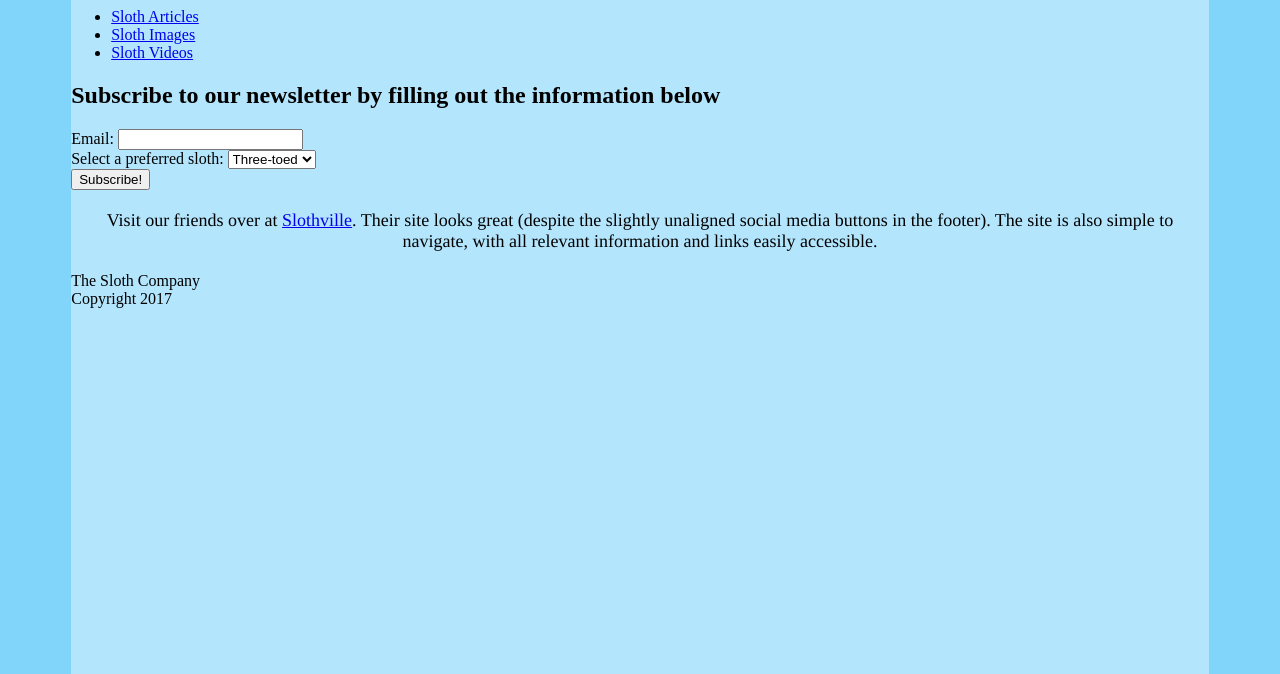
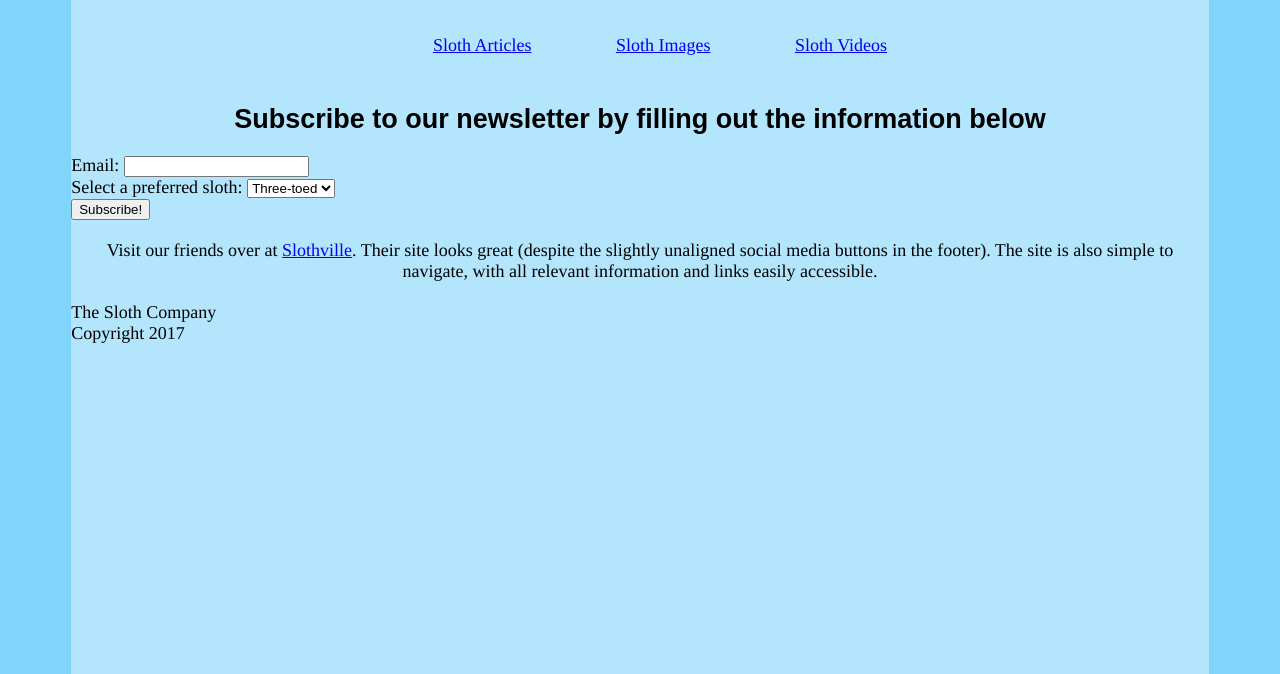
Before and after one commit to mpeiros/mpeiros.github.io, a plain HTML site: page index.html in a window 1280 px wide. Shown: the part 135-809 px from the top of the page. Drawn offline with Linux system fonts and the light colour scheme.

Commit message:
Center nav and update links to display inline

```diff
--- a/styles.css
+++ b/styles.css
@@ -1,17 +1,11 @@
 html, body {
   height: 100%;
   background-color: #81D4FA;
+  font-family: Times, serif;
+  font-size: 18px;
 }
 
-.container {
-  width: 90%;
-  height: 100%;
-  margin: 0 auto;
-  padding-top: 1px;
-  background-color: #B3E5FC;
-}
-
-h1 {
+h1, h2 {
   margin: 10px;
   padding: 10px;
   text-align: center;
@@ -22,6 +16,21 @@ p {
   margin: 10px;
   padding: 10px;
   text-align: center;
-  font-family: Times, serif;
-  font-size: 18px;
 }
+
+nav {
+  text-align: center;
+}
+
+nav ul li {
+  display: inline-block;
+  margin: 20px 40px 20px 40px;
+}
+
+.container {
+  width: 90%;
+  height: 100%;
+  margin: 0 auto;
+  padding-top: 1px;
+  background-color: #B3E5FC;
+}
```
